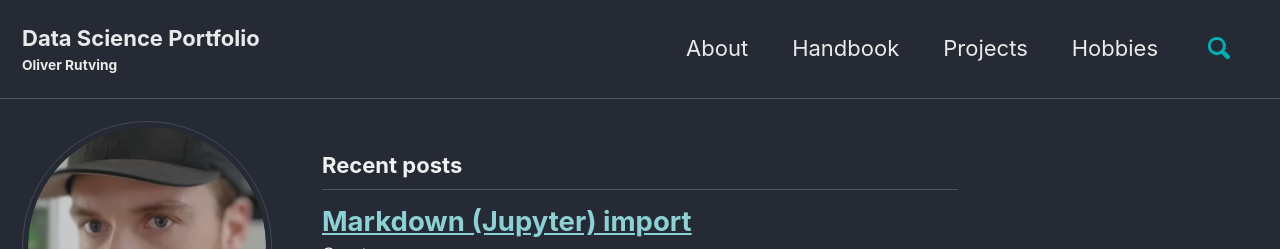
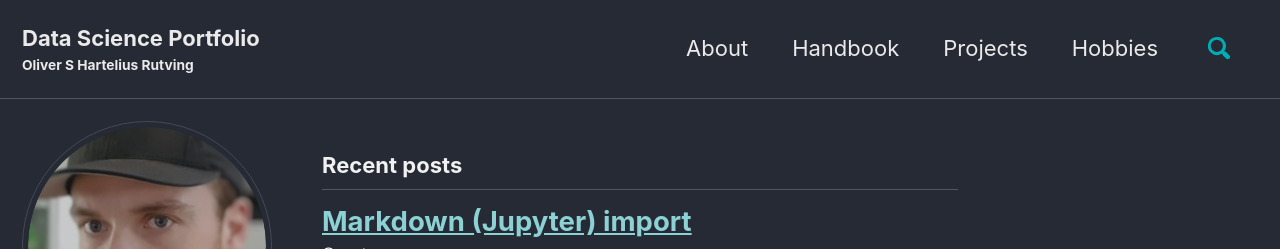
Before and after one commit to oliv2079/oliv2079.github.io, a Jekyll site: the page built from index.html, in a window 1280 px wide and 900 px high. Shown: the top 249 px of the window. Built offline with Jekyll 4.4.1, drawn with Linux system fonts in a browser that asks for light colours; cached includes are drawn as plain includes; nearby versions of some CDN libraries; the list of posts is cut into pages by our own code.

Commit message:
Update _config.yml

```diff
--- a/_config.yml
+++ b/_config.yml
@@ -18,7 +18,7 @@ minimal_mistakes_skin    : "dark" # "air", "aqua", "contrast", "dark", "dirt", "
 locale                   : "en"
 title                    : "Data Science Portfolio"
 title_separator          : "-"
-subtitle                 : "Oliver Rutving"
+subtitle                 : "Oliver S Hartelius Rutving"
 name                     : "Oliver S Hartelius Rutving"
 description              : "Portfolio"
 url                      : "https://rutving.com" # the base hostname & protocol for your site e.g. "https://mmistakes.github.io"
```
